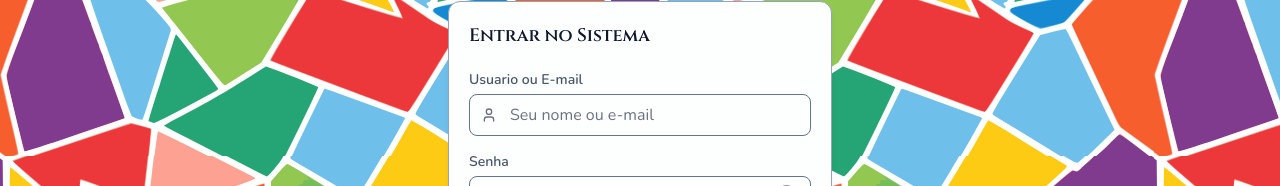
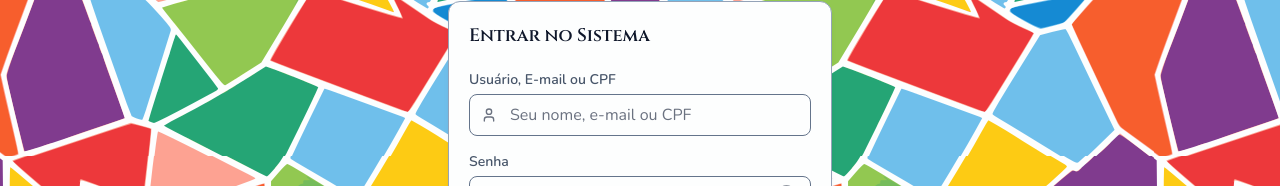
Before and after one commit to Catadordegames/AppTacaCasas, a React (Vite) app in the folder frontend/: page /login in a window 1280 px wide. Shown: the part 322-508 px from the top of the page. Built offline with nearby package versions, Linux system fonts and the light colour scheme.

Commit message:
login por CPF

```diff
--- a/frontend/src/views/public/Login.jsx
+++ b/frontend/src/views/public/Login.jsx
@@ -22,10 +22,10 @@ export default function Login() {
             <CardContent>
               <form onSubmit={handleSubmit} className="space-y-4">
                 <Input
-                  label="Usuario ou E-mail"
-                  placeholder="Seu nome ou e-mail"
+                  label="Usuário, E-mail ou CPF"
+                  placeholder="Seu nome, e-mail ou CPF"
                   value={form.identificador}
-                  maxLength={30}
+                  maxLength={90}
                   onChange={(e) => handleChange('identificador', e.target.value)}
                   leftIcon={<User size={16} />}
                   error={errors.identificador}
```
Also changed, not shown: 3 other files (tests, documents, lock files or other folders).
